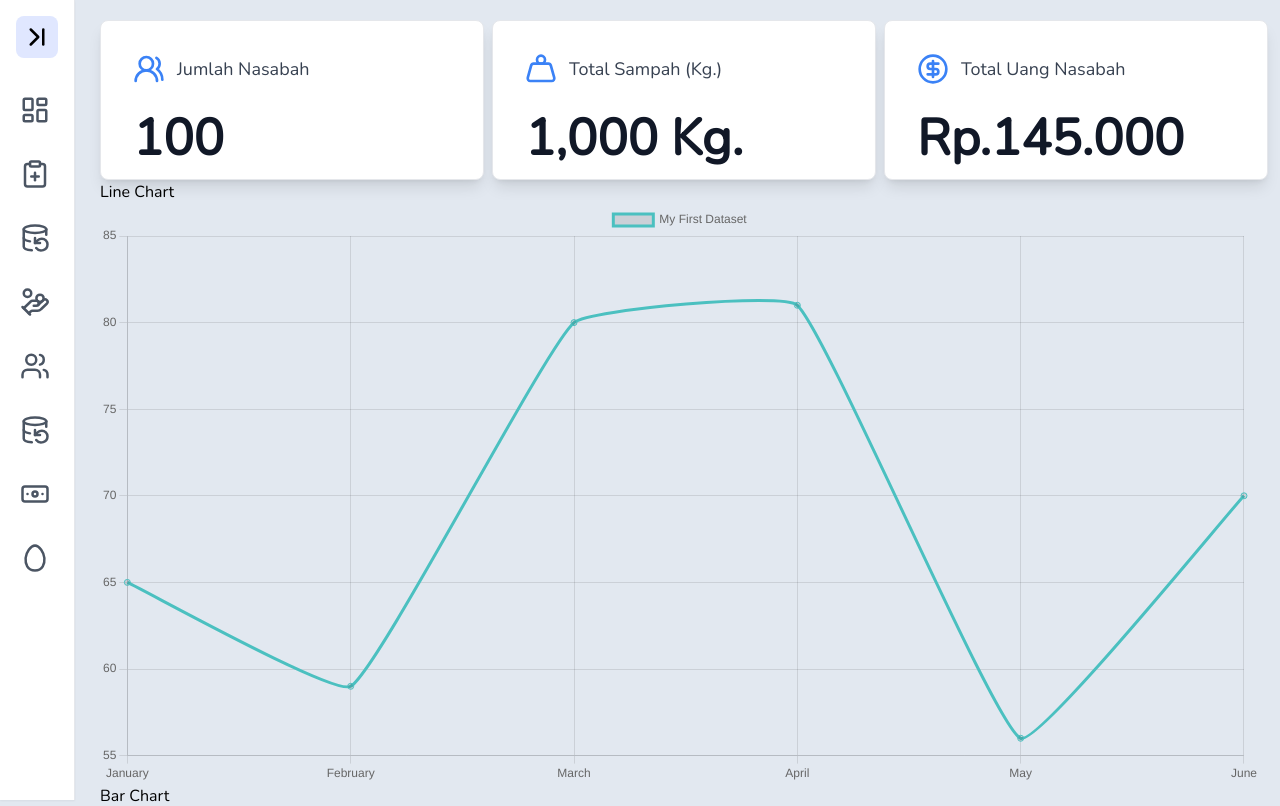
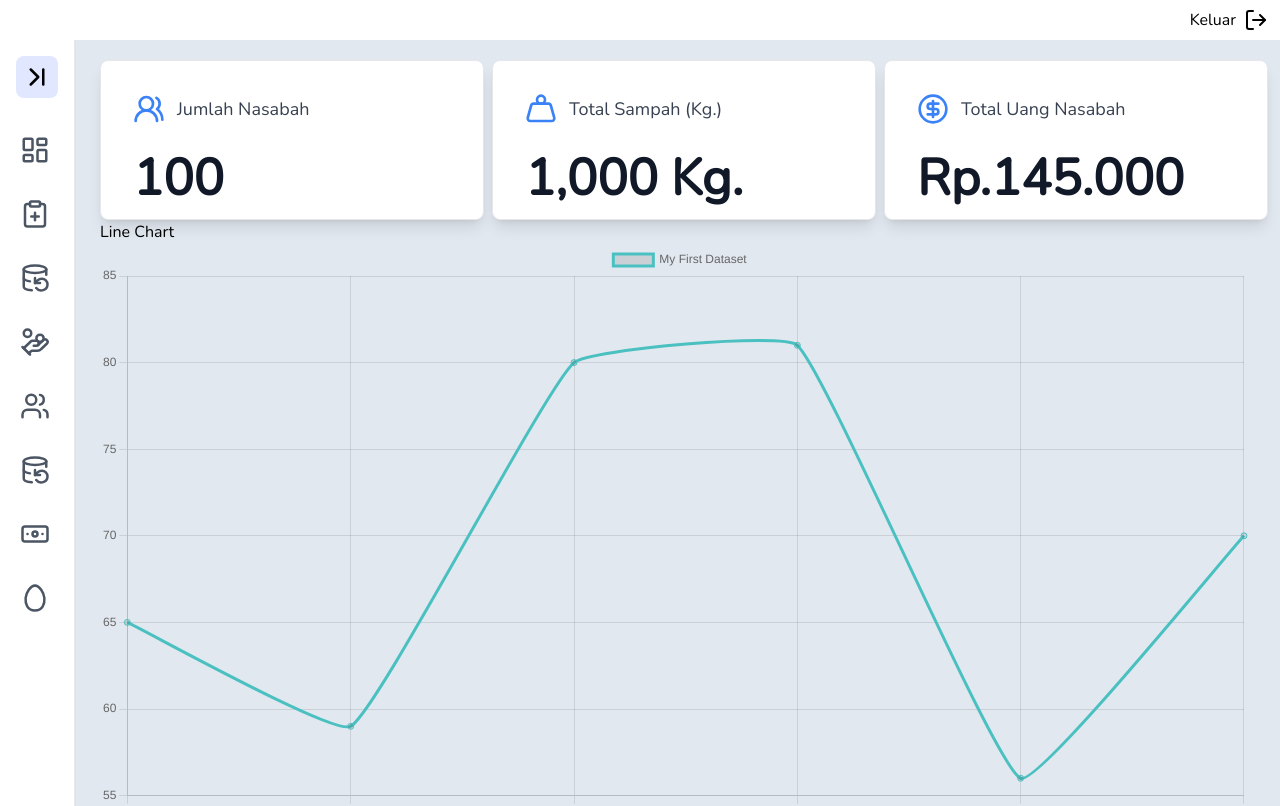
Before and after one commit to rlinusantara/bank-sampah, a Next.js app: page /admin/dashboard in a window 1280 px wide. Shown: the top 806 px of the page. Built offline with nearby package versions, Linux system fonts and the light colour scheme.

Commit message:
add log out button

```diff
--- a/src/app/admin/data-nasabah/page.js
+++ b/src/app/admin/data-nasabah/page.js
@@ -4,7 +4,6 @@ import AdminLayout from "@/app/components/adminLayout";
 import SpinnerLoading from "@/app/components/spinner";
 import formatRupiah from "@/helpers/formatRupiah";
 import axios from "axios";
-import { useState } from "react";
 import { UserRoundPlus, X } from "lucide-react";
 
 const DaftarNasabah = () => {
@@ -102,8 +101,8 @@ const DaftarNasabah = () => {
                     <X />
                   </button>
                 </div>
-                <div
-                  // onSubmit={() => setConfirm(true)}
+                <form
+                  onSubmit={() => setConfirm(true)}
                   className="flex flex-col"
                 >
                   <label className="block lg:text-lg text-black font-medium">
@@ -123,7 +122,7 @@ const DaftarNasabah = () => {
                   >
                     Simpan
                   </button>
-                </div>
+                </form>
               </div>
             </div>
           ) : (
--- a/src/app/components/adminLayout.js
+++ b/src/app/components/adminLayout.js
@@ -1,12 +1,16 @@
+import DashNav from "./dashNav";
 import SidebarAdmin from "./sidebar";
 
 const AdminLayout = ({children}) => {
     return (
         <>
-            <div className="flex flex-grow w-full lg:w-full min-h-screen bg-slate-200">
-                <SidebarAdmin/>
-                <div className="p-1">
-                    {children}
+            <div className="w-full lg:w-full min-h-screen bg-slate-200">
+                <DashNav/>
+                <div className="flex flex-grow ">
+                    <SidebarAdmin/>
+                    <div className="p-1">
+                        {children}
+                    </div>
                 </div>
             </div>
         </>
--- /dev/null
+++ b/src/app/components/dashNav.js
@@ -0,0 +1,13 @@
+import {LogOut} from "lucide-react"
+const DashNav = () => {
+    return (
+        <>
+            <header className="bg-white w-full sticky top-0 py-2 px-3 z-10 flex justify-end">
+                <button className="px-2">Keluar</button>
+                <LogOut/>
+            </header>
+        </>
+    );
+}
+
+export default DashNav;
--- a/src/app/components/sidebar.js
+++ b/src/app/components/sidebar.js
@@ -7,7 +7,7 @@ import {
   Banknote,
   LayoutDashboard,
   Egg,
-  DatabaseBackup
+  DatabaseBackup,
 } from "lucide-react";
 import { useState } from "react";
 import Link from "next/link";
@@ -52,6 +52,7 @@ export default function SidebarAdmin() {
   };
 
   return (
+    <div>
       <div className="flex fixed h-full z-50">
         <aside className="h-full">
           <nav className="h-full flex flex-col bg-white border-r shadow-sm">
@@ -122,5 +123,6 @@ export default function SidebarAdmin() {
           </nav>
         </aside>
       </div>
+    </div>
   );
 }
```
Lines whose indentation alone changed are shown as unchanged.
